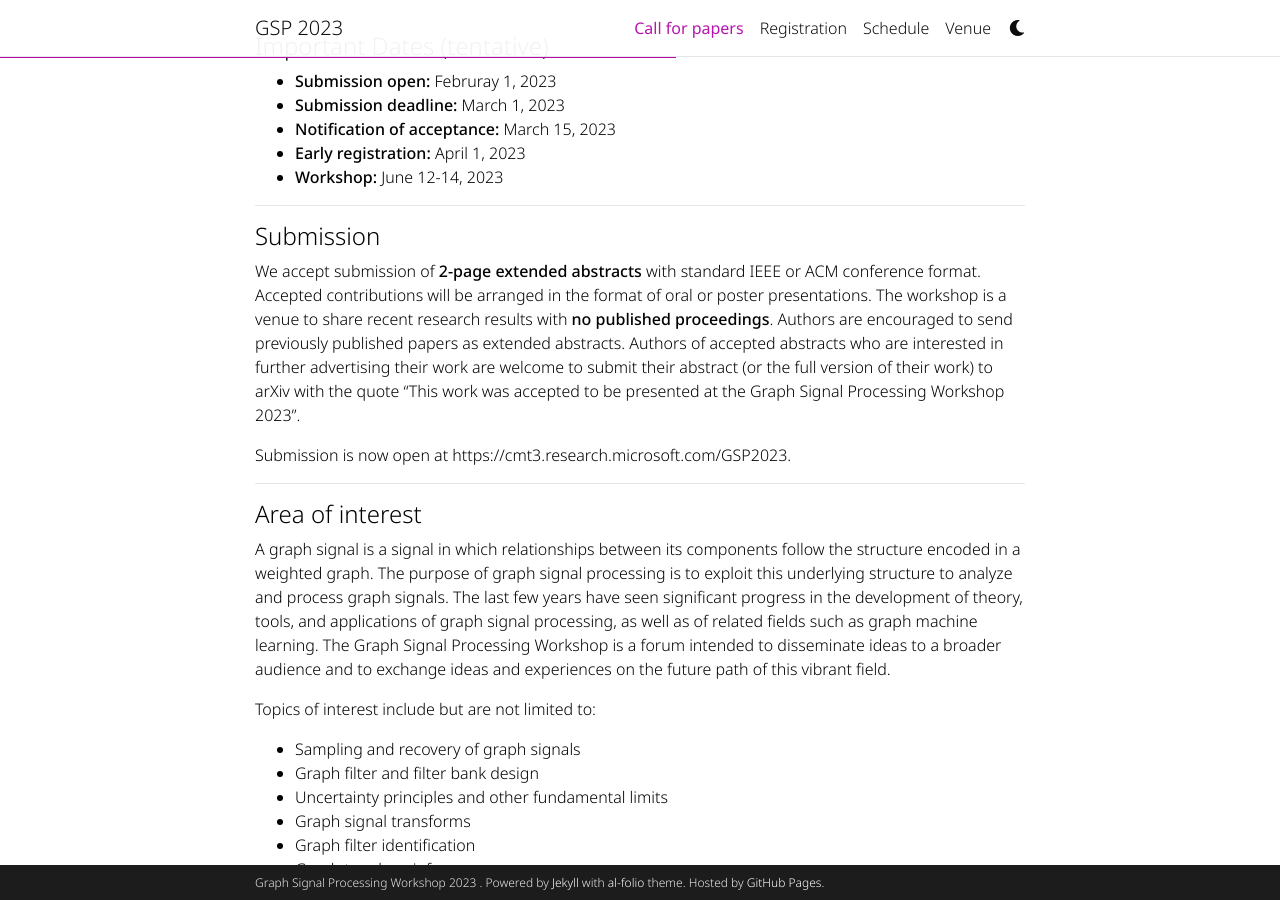
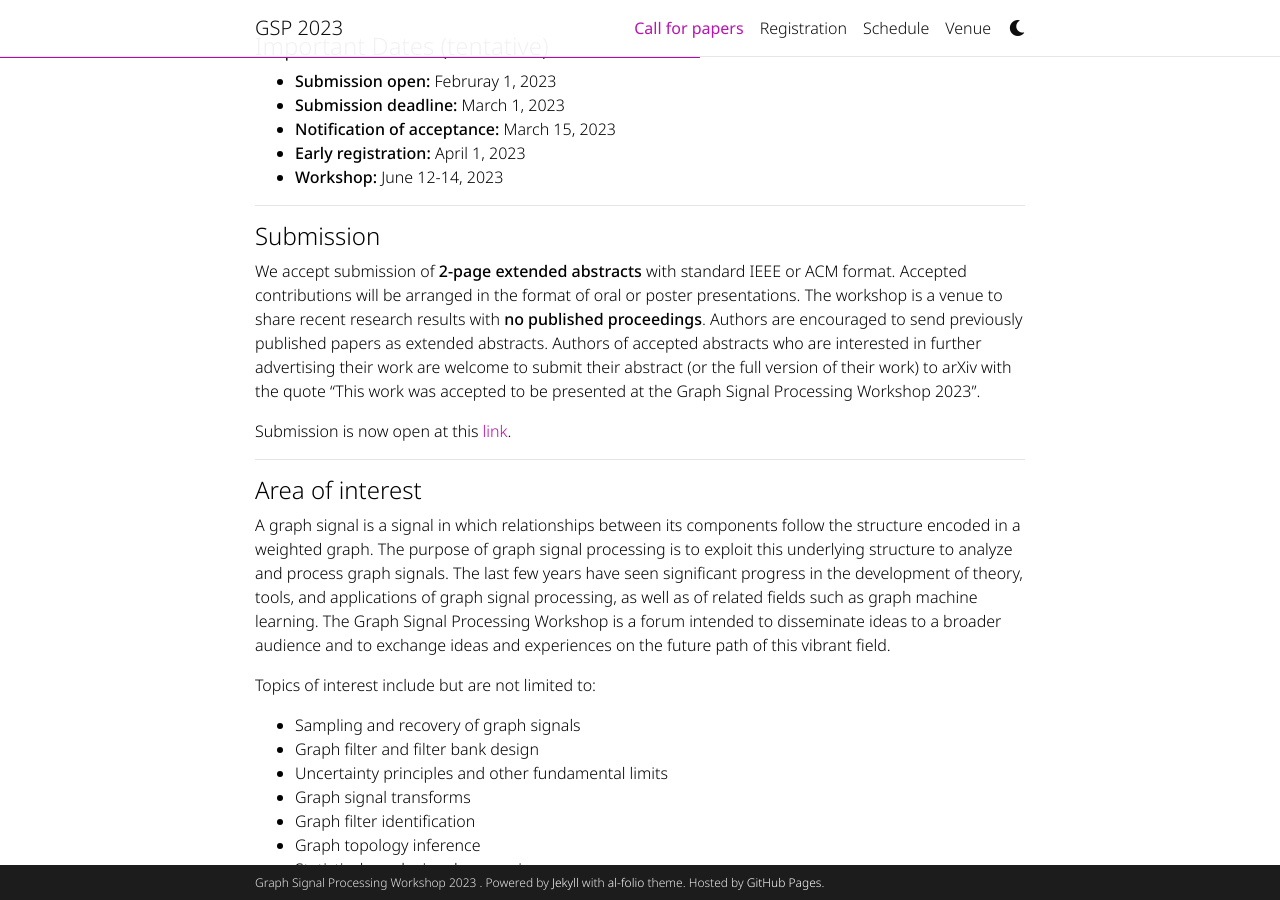
Before and after one commit to shreyasvinaya/gspworkshop2025.github.io, a Jekyll site: the page built from _pages/call_for_papers.md, in a window 1280 px wide and 900 px high, scrolled down 369 px. Built offline with Jekyll 4.4.1, drawn with Linux system fonts in a browser that asks for light colours; full-size pictures stand in for the smaller copies a plugin makes; comment, search, counter and statistics services are not loaded; a style sheet for code colours, icons or effects is not loaded.

Commit message:
Update call_for_papers.md

```diff
--- a/_pages/call_for_papers.md
+++ b/_pages/call_for_papers.md
@@ -19,9 +19,9 @@
 
 ---
 #### Submission
-We accept submission of **2-page extended abstracts** with standard IEEE or ACM conference format. Accepted contributions will be arranged in the format of oral or poster presentations. The workshop is a venue to share recent research results with **no published proceedings**. Authors are encouraged to send previously published papers as extended abstracts. Authors of accepted abstracts who are interested in further advertising their work are welcome to submit their abstract (or the full version of their work) to arXiv with the quote "This work was accepted to be presented at the Graph Signal Processing Workshop 2023".
+We accept submission of **2-page extended abstracts** with standard IEEE or ACM format. Accepted contributions will be arranged in the format of oral or poster presentations. The workshop is a venue to share recent research results with **no published proceedings**. Authors are encouraged to send previously published papers as extended abstracts. Authors of accepted abstracts who are interested in further advertising their work are welcome to submit their abstract (or the full version of their work) to arXiv with the quote "This work was accepted to be presented at the Graph Signal Processing Workshop 2023".
 
-Submission is now open at https://cmt3.research.microsoft.com/GSP2023.
+Submission is now open at this [link](https://cmt3.research.microsoft.com/GSP2023).
 
 ---
 #### Area of interest
```
